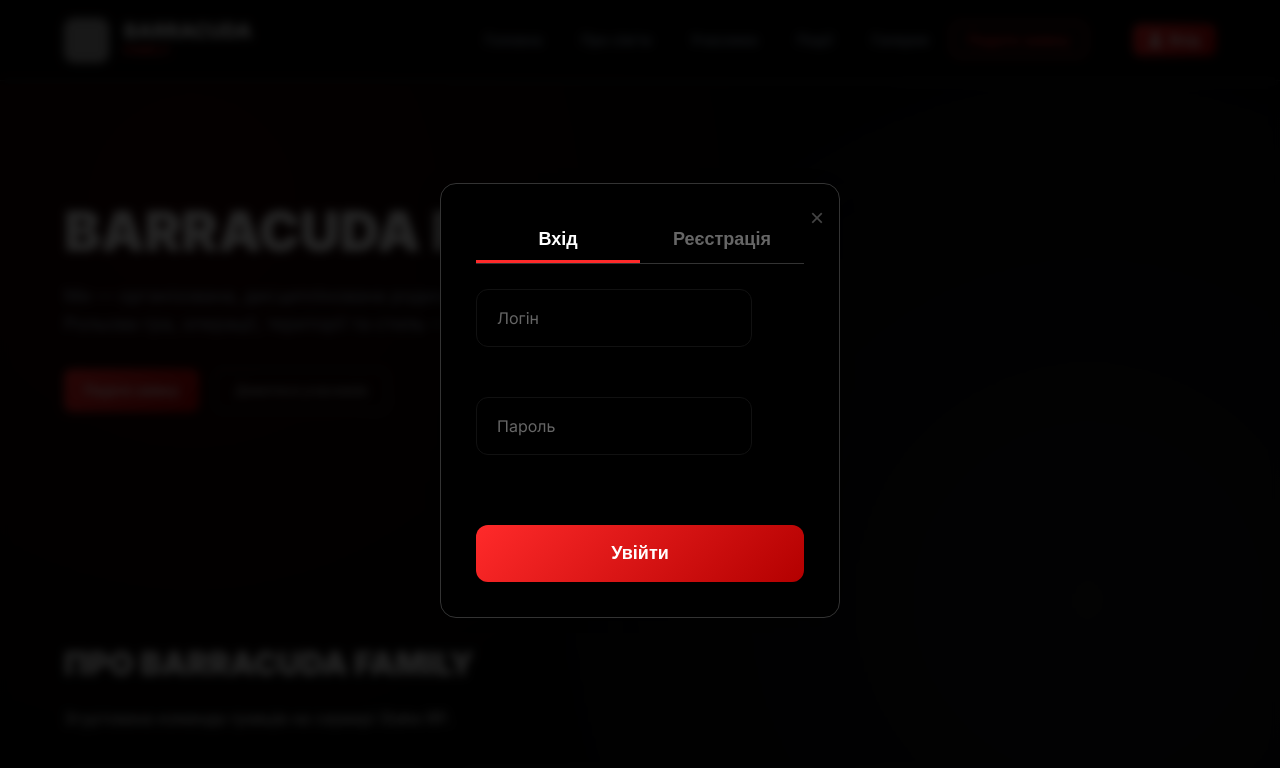
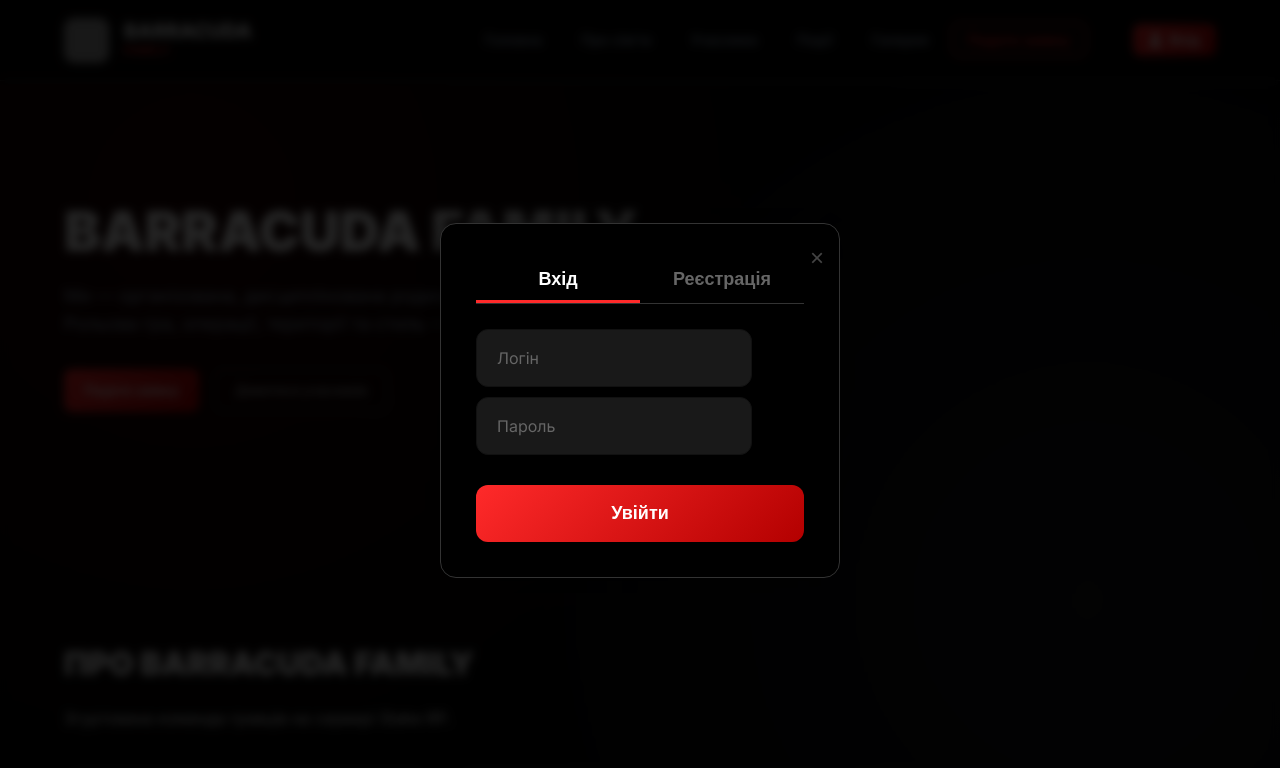
Before and after one commit to smartotak80-sys/project-management, a website: page public/index.html in a window 1280 px wide. Both pictures are taken after a click on the button "Вхід". Shown: the top 768 px of the page. Drawn offline with Linux system fonts and the light colour scheme; no server answers; grey boxes are pictures that could not be loaded; a web font is replaced by a local one.

Commit message:
Update styles.css

```diff
--- a/public/styles.css
+++ b/public/styles.css
@@ -198,13 +198,13 @@
 .auth-tabs button { flex: 1; background: none; border: none; padding: 10px; color: #666; cursor: pointer; font-weight: bold; border-bottom: 2px solid transparent; }
 .auth-tabs button.active { color: #fff; border-color: var(--accent); }
 
-/* --- CUSTOM STYLES FOR AUTH MODAL (З ПОМИЛКОЮ ВІДСТУПУ ТА КОЛЬОРУ) --- */
+/* --- CUSTOM STYLES FOR AUTH MODAL (ВИПРАВЛЕНО - ПОВЕРНУТО НОРМАЛЬНИЙ ДИЗАЙН) --- */
 
 .auth-content {
-    background: #000000;
+    background: #000000; /* Чорне тло, як на фото */
 }
 .close-auth {
-    color: #444;
+    color: #444; /* Хрестик закриття менш помітний */
     right: 15px;
     top: 15px;
 }
@@ -219,15 +219,15 @@
     border-width: 3px;
 }
 
-/* Стилізація полів вводу: блоки, однакова ширина, ЗБІЛЬШЕНА ВІДСТАНЬ (ПОМИЛКА) */
+/* Стилізація полів вводу: блоки, однакова ширина, відновлена компактна відстань */
 .auth-content input[type="text"],
 .auth-content input[type="email"],
 .auth-content input[type="password"] {
-  padding: 18px 20px;
+  padding: 18px 20px; /* Збільшений відступ для вигляду "блоку" */
   border-radius: 12px;
-  margin-bottom: 50px; /* СИЛЬНЕ ЗБІЛЬШЕННЯ ВІДСТУПУ (ПОМИЛКА) */
+  margin-bottom: 10px; /* ВИПРАВЛЕНО: Компактна відстань */
 
-  background: black !important; /* Навмисно неправильне/просте значення кольору (ПОМИЛКА) */
+  background: #191919 !important; /* Відновлено коректний темний фон */
   border: 1px solid #111 !important;
   font-size: 16px;
 }
```
